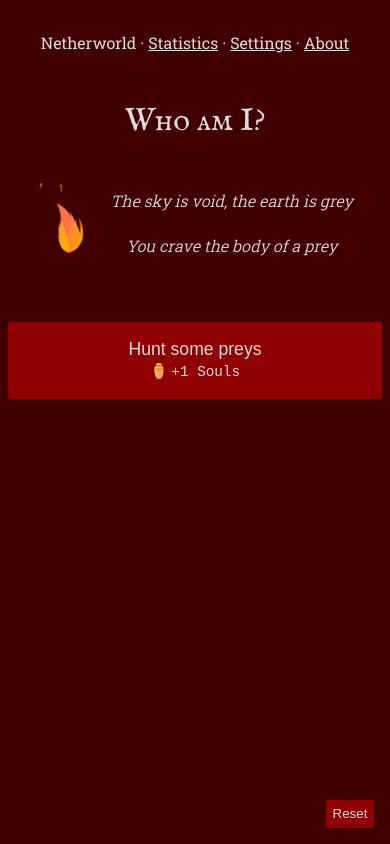
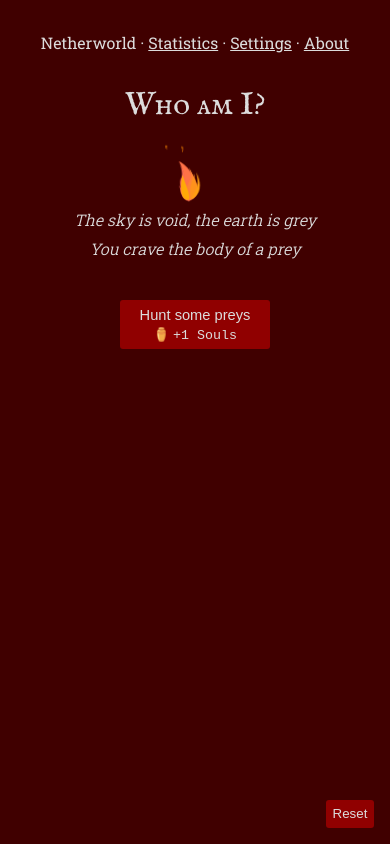
Before and after one commit to agateblue/demonology, a Vue app: page /#/ in a window 390 px wide. Built offline with nearby package versions, Linux system fonts and the light colour scheme.

Commit message:
Better mobile UX, tweaked a few gameplay aspects

```diff
--- a/src/App.vue
+++ b/src/App.vue
@@ -16,8 +16,8 @@
       <router-link class="discrete" to="/settings">Settings</router-link> ·
       <router-link class="discrete" to="/about">About</router-link>
     </nav>
-    <div class="text--center py-4">
-      <h1 class="mt-4">
+    <div class="text--center py-2">
+      <h1 class="mt-4 mb-2">
         <template v-if="!$store.state.current.name">Who am I?</template>
         <template v-else>
           I am {{ $store.getters['values']('names.current').name }}, {{ $store.getters['values']('names.current').title }}
@@ -25,8 +25,12 @@
       </h1>
       <div class="align-items--center justify-content--center">
         <fire class="mr-4"></fire>
-        <div class="py-2" v-if="$store.getters['values']('prompts.current')">
-          <p v-for="(row, idx) in $store.getters['values']('prompts.current').text" :key="idx">
+        <div v-if="$store.getters['values']('prompts.current')">
+          <p
+            v-for="(row, idx) in $store.getters['values']('prompts.current').text"
+            :key="idx"
+            class="my-0"
+          >
             <i>
               {{ row }}
             </i>
@@ -34,27 +38,27 @@
         </div>
       </div>
     </div>
-    <div class="align-items--center justify-content--center mb-4 text--2">
+    <div class="align-items--center justify-content--center mt-4 mb-4 text--2 text--center">
       <number-badge
-        class="ml-4 float--right"
+        class="ml-4"
         unit="souls"
         :value="parseInt($store.state.current.souls)"
         v-if="$store.state.awakening.souls > 0"
       > Souls</number-badge>
       <number-badge
-        class="ml-4 float--right"
+        class="ml-4"
         unit="preys"
         :value="parseInt($store.state.current.preys)"
         v-if="$store.getters['values']('preys.enabled')"
       > Preys</number-badge>
       <number-badge
-        class="ml-4 float--right"
+        class="ml-4"
         unit="pain"
         :value="parseInt($store.state.harvest.pain)"
         v-if="$store.getters['values']('pain.enabled')"
       > Pain</number-badge>
       <number-badge
-        class="ml-4 float--right"
+        class="ml-4"
         unit="evil"
         :value="parseInt($store.state.total.evil)"
         v-if="$store.state.total.evil > 0"
--- a/src/game.js
+++ b/src/game.js
@@ -211,7 +211,7 @@ export const PROMPTS = [
       "Something needs to be done",
     ],
     condition ({state}) {
-      return state.total.souls >= 1.5e7
+      return state.current.preys === 0
     }
   },
   {
--- a/src/styles.css
+++ b/src/styles.css
@@ -157,11 +157,12 @@ a.router-link-active {
   font-size: 120%;
 }
 
+
+@media screen and (min-width: 600px) {
   .align-items--center {
     display: flex;
     align-items: center;
   }
-
   .justify-content--center {
     display: flex;
     justify-content: center;
@@ -169,6 +170,8 @@ a.router-link-active {
   .justify-content--space-between {
     display: flex;
     justify-content: space-between;
+  }
+
 }
 
 table {
@@ -444,7 +447,7 @@ hr {
 
 /* fire animation */
 #fire {
-  height: 75px;
+  height: 60px;
   width: auto;
 }
 
@@ -521,6 +524,7 @@ hr {
 
 .number-badge {
   font-family: monospace;
+  word-break: keep-all;
 }
 
 .number-badge .unit {
--- a/src/views/Home.vue
+++ b/src/views/Home.vue
@@ -20,22 +20,22 @@
     </template>
     <template v-else>
       <section
-        class="tiny transparent px-0 pt-0 my-3"
+        class="tiny transparent px-0 pt-0 my-3 justify-content--center text--center"
       >
         <button
-          class="fluid py-3 text--1"
+          class="py-2 px-4"
           @click.prevent="hunt"
           :disabled="$store.state.current.preys === 0"
         >
-          Hunt some preys<br>
+          <div class="text--1 mb-1">Hunt some preys</div>
           <number-badge
             unit="souls"
             :value="parseInt($store.getters['values']('hunt.power'))"
             prefix="+"
           > Souls</number-badge>
           <template v-if="$store.getters['values']('pain.enabled')">
-            <br>
             <number-badge
+              class="ml-4"
               unit="pain"
               :value="parseInt($store.getters['values']('hunt.pain'))"
               prefix="+"
@@ -51,7 +51,7 @@
       >
         <button
           class="py-2 mx-2"
-          v-if="$store.state.total.awakenings > 0"
+          v-if="$store.state.harvest.awakenings > 0"
           @click.prevent="showSleep = !showSleep"
         >
           Go dormant
@@ -164,7 +164,10 @@
         </button>
       </section>
       <section v-if="$store.state.harvest.souls > 0" class="narrow">
-        <h2>Legion</h2>
+        <div class="justify-content--space-between">
+
+          <h2 class="mb-0">Legion</h2>
+          <div>
             <number-badge
               unit="power"
               :value="parseInt($store.getters['values']('hunt.power'))"
@@ -181,19 +184,12 @@
               :value="parseInt($store.state.current.occultists)"
               v-if="$store.state.current.occultists > 0"
             > Occultists</number-badge>
-        <div v-if="$store.getters['values']('minions.enabled')" class="mt-4">
-          <hr>
+          </div>
+        </div>
+        <div v-if="$store.getters['values']('minions.enabled')" class="mt-3">
           <h3>
             Turn preys into Minions
           </h3>
-          <p v-if="$store.state.current.minions > 0">
-            Your legion improves your power by
-            <number-badge
-              unit="power"
-              :value="parseInt($store.getters['values']('minions.power.total'))"
-            >
-            </number-badge>.
-          </p>
           <div class="stackable row">
             <purchase-button
               v-for="quantity in [1, 10, 100]"
@@ -209,12 +205,35 @@
               @purchase="$store.commit('purchase', {name: 'minions', quantity: $event.quantity, cost: $event.cost })"
             ></purchase-button>
           </div>
+          <p v-if="$store.state.current.minions > 0">
+            Your legion improves your power by
+            <number-badge
+              unit="power"
+              :value="parseInt($store.getters['values']('minions.power.total'))"
+            >
+            </number-badge>.
+          </p>
         </div>
-        <div v-if="$store.getters['values']('occultists.enabled')" class="mt-4">
+        <div v-if="$store.getters['values']('occultists.enabled')" class="mt-2">
           <hr>
           <h3>
-            Turn preys into Occultists
+            Raise Occultists
           </h3>
+          <div class="stackable row">
+            <purchase-button
+              v-for="quantity in [1, 10, 100]"
+              :key="quantity"
+              :quantity="quantity"
+              :cost-getter="$store.getters['values']('occultists.costGetter')"
+              @purchase="$store.commit('purchase', {name: 'occultists', quantity: $event.quantity, cost: $event.cost })"
+            ></purchase-button>
+            <purchase-button
+              :quantity="'max'"
+              :cost-getter="$store.getters['values']('occultists.costGetter')"
+              :max-quantity-getter="$store.getters['values']('occultists.buyMaxGetter')"
+              @purchase="$store.commit('purchase', {name: 'occultists', quantity: $event.quantity, cost: $event.cost })"
+            ></purchase-button>
+          </div>
           <p v-if="$store.state.current.occultists > 0">
             Your occultists channel your legion into the mortal realm, granting you
             <number-badge
@@ -231,21 +250,6 @@
             </template>
             every second.
           </p>
-          <div class="stackable row">
-            <purchase-button
-              v-for="quantity in [1, 10, 100]"
-              :key="quantity"
-              :quantity="quantity"
-              :cost-getter="$store.getters['values']('occultists.costGetter')"
-              @purchase="$store.commit('purchase', {name: 'occultists', quantity: $event.quantity, cost: $event.cost })"
-            ></purchase-button>
-            <purchase-button
-              :quantity="'max'"
-              :cost-getter="$store.getters['values']('occultists.costGetter')"
-              :max-quantity-getter="$store.getters['values']('occultists.buyMaxGetter')"
-              @purchase="$store.commit('purchase', {name: 'occultists', quantity: $event.quantity, cost: $event.cost })"
-            ></purchase-button>
-          </div>
         </div>
       </section>
       <section class="narrow my-3" v-if="$store.getters['values']('upgrades.enabled')">
@@ -261,9 +265,9 @@
         <template v-if="$store.getters['values']('upgrades.available').length > 0">
           <div v-for="upgrade in $store.getters['values']('upgrades.available')" :key="upgrade.key">
             <hr>
-            <div class="align-items--center justify-content--space-between">
-              <strong>{{ upgrade.name }}</strong>
+            <div>
               <button
+                class="float--right"
                 :disabled="$store.state.current.souls < upgrade.cost"
                 @click.prevent="$store.commit('purchaseUpgrade', {id: upgrade.id, cost: upgrade.cost })"
               >
@@ -273,6 +277,7 @@
                   unit="souls"
                 ></number-badge>
               </button>
+              <strong>{{ upgrade.name }}</strong>
             </div>
             <p>
               {{
```
Lines whose indentation alone changed are shown as unchanged.
